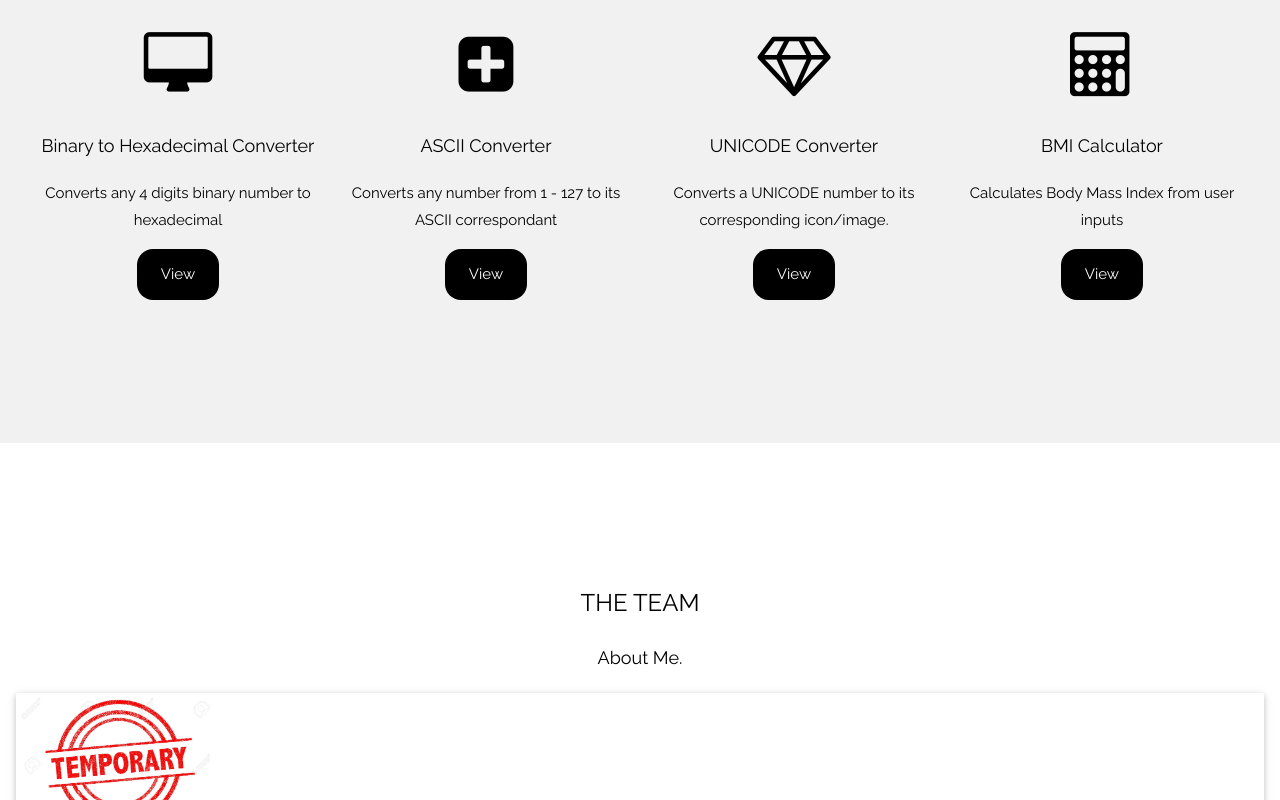
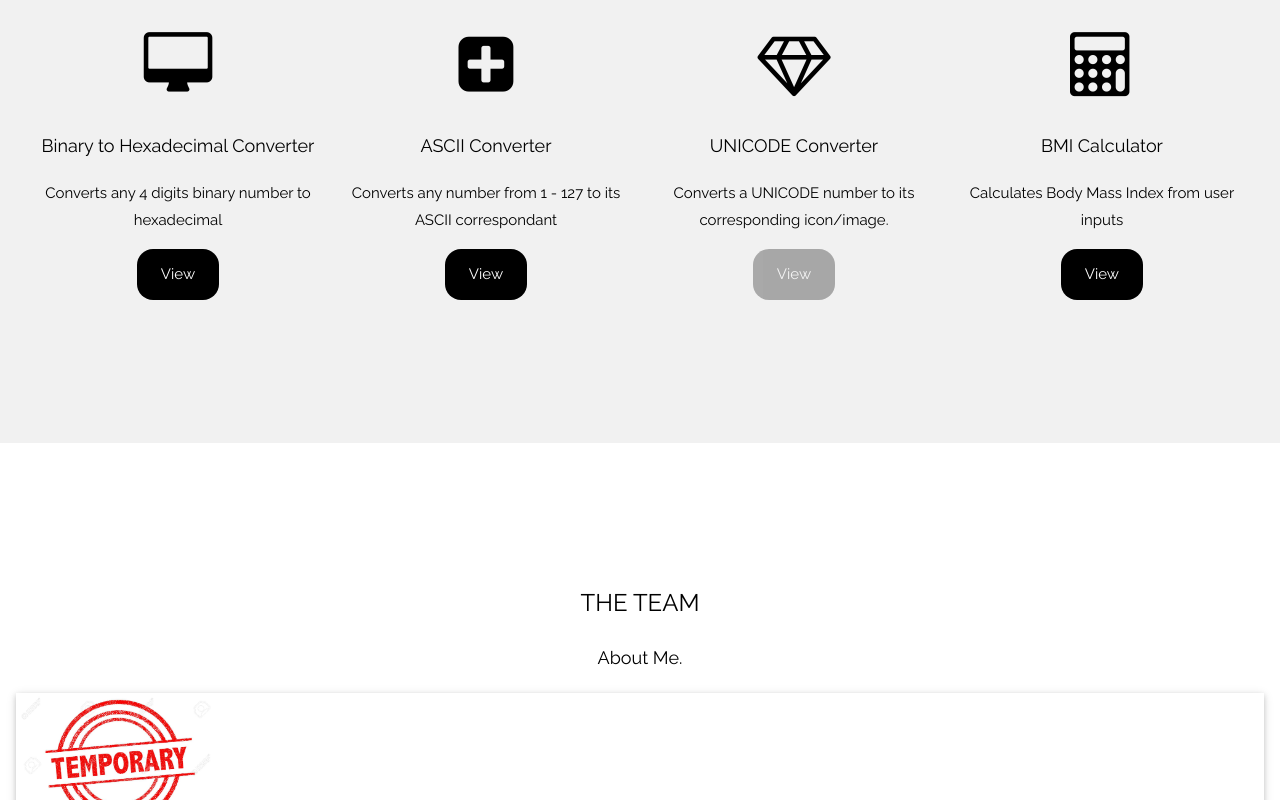
Before and after one commit to LianniMatthews/LianniMatthews.github.io, a plain HTML site: page index.html in a window 1280 px wide. Shown: the part 1647-2447 px from the top of the page. Drawn offline with nearby package versions, Linux system fonts and the light colour scheme.

Commit message:
Update index.html

```diff
--- a/index.html
+++ b/index.html
@@ -114,7 +114,7 @@ body, html {
       <i class="fa fa-diamond w3-margin-bottom w3-jumbo"></i>
       <p class="w3-large">UNICODE Converter</p>
       <p>Converts a UNICODE number to its corresponding icon/image.</p>
-	  <p><button class="w3-button w3-black w3-round-xlarge w3-padding-large">View</button></p>
+	  <p><button class="w3-button w3-black w3-round-xlarge w3-padding-large w3-disabled">View</button></p>
     </div>
     <div class="w3-quarter">
       <i class="fa fa-calculator w3-margin-bottom w3-jumbo"></i>
```
